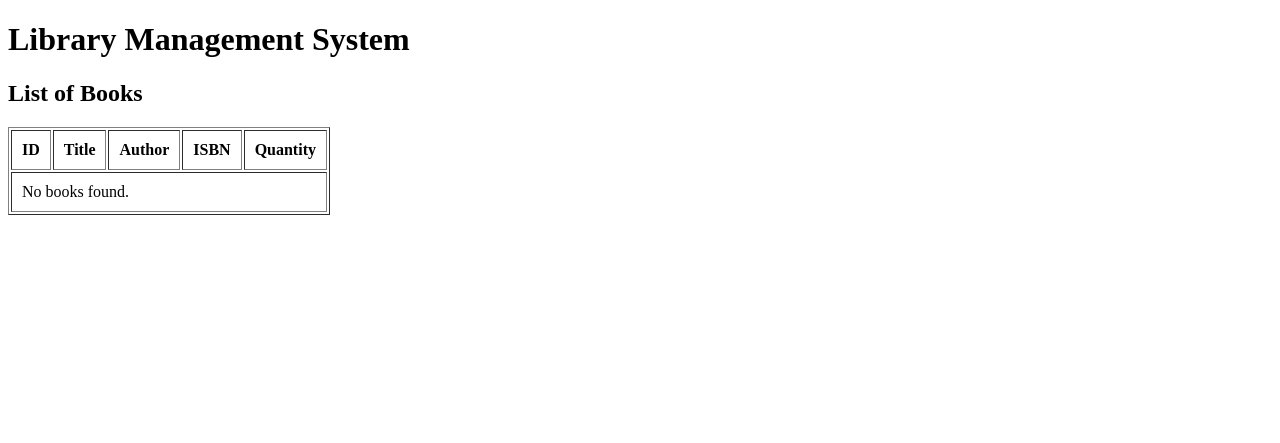
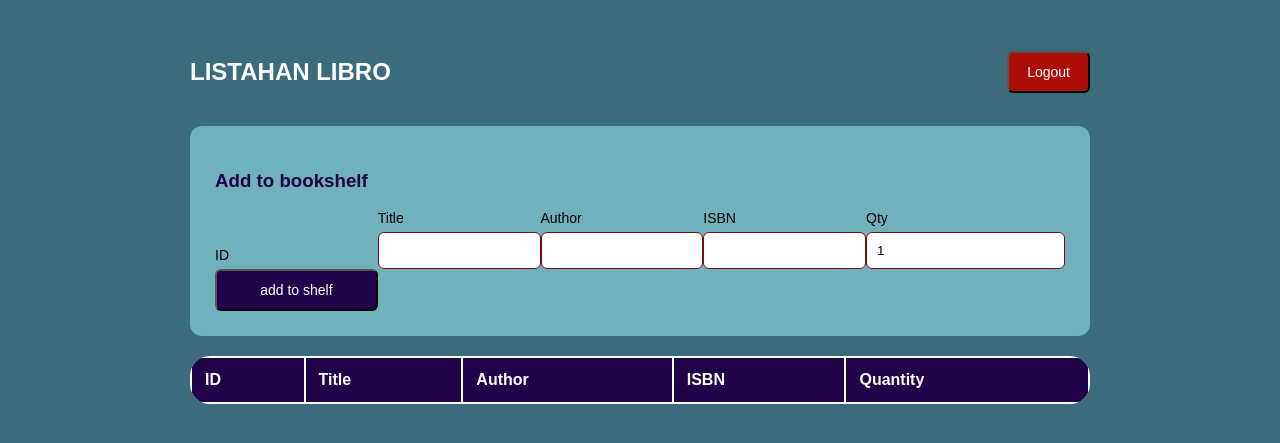
Before and after one commit to jelle-dev-oss/sample, a Laravel app: template resources/views/books/index.blade.php in a window 1280 px wide. Shown: the top 443 px of the page. Run offline with Laravel 12, Linux system fonts and the light colour scheme; the template is opened without the code that fills it, so the values that code supplies are empty; parts of the project's set-up code (start-up, migrations or seed data) failed here and were passed over.

Commit message:
Individual output, flores output

```diff
--- a/app/Models/Borrowing.php
+++ b/app/Models/Borrowing.php
@@ -14,9 +14,9 @@ class Borrowing extends Model
         'returned_at',
     ];
 
-    public function book()
+    public function books()
     {
-        return $this->belongsTo(Book::class);
+        return $this->hasMany(Book::class);  //nganhi pud AHAHHA
     }
 
     public function memberProfile()
--- a/app/Models/MemberProfile.php
+++ b/app/Models/MemberProfile.php
@@ -15,9 +15,9 @@ class MemberProfile extends Model
 
     public function borrowings()
     {
-        return $this->hasMany(Borrowing::class);
+        return $this->hasMany(Borrowing::class); //same in here one to many relationship.
     }
-    protected $fillable = [
+    protected $fillable = [ //Listahan sa columns nga allowed ma-fill automatically.
         'user_id',
         'student_id',
         'address',
--- a/resources/views/books/index.blade.php
+++ b/resources/views/books/index.blade.php
@@ -3,14 +3,195 @@
 <html lang="en">
 <head>
     <meta charset="UTF-8">
-    <meta name="viewport" content="width=device-width, initial-scale=1.0">
-    <title>Library Books</title>
+    <title>Book List</title>
+
+    <style>
+        body {
+            font-family: sans-serif;
+            background-color: #3b6c7c;
+            padding: 30px;
+        }
+
+        .container {
+            max-width: 900px;
+            margin: 0 auto;
+        }
+
+        .header {
+            display: flex;
+            justify-content: space-between;
+            align-items: center;
+        }
+
+        h2 {
+            color: #ffffff;
+        }
+
+        .card {
+            background-color: #71b1bc;
+            padding: 25px;
+            margin-top: 20px;
+            border-radius: 12px;
+        }
+
+        .form-grid {
+            display: grid;
+            grid-template-columns: repeat(4, 1fr) auto; //4 inputs ug 1 buttons
+            gap: 10px;
+            align-items: end;
+        }
+
+
+        label {
+            display: block;
+            margin-bottom: 6px;
+            color: #000000;
+            font-size: 14px;
+        }
+
+        input {
+            width: 100%;
+            padding: 10px;
+            box-sizing: border-box;
+            border: 1px solid #750e0e;
+            border-radius: 6px;
+
+        }
+
+        input:focus {
+            border-color: #200348;
+        }
+
+        .btn {
+            background-color: #200348;
+            color: white;
+            padding: 11px 18px;
+            border-radius: 6px;
+            font-size: 14px;
+        }
+
+
+        .logout-btn {
+            background-color: #ae0e08;
+        }
+
+
+        table {
+            width: 100%;
+            margin-top: 20px;
+            background-color: #ffffff;
+            border-radius: 20px;
+            overflow: hidden;
+        }
+
+        thead {
+            background-color: #200348;
+            color: white;
+        }
+
+        th, td {
+            padding: 13px;
+            text-align: left;
+        }
+
+        tbody tr {
+            border-bottom: 1px solid #eee;
+        }
+
+
+        .alert {
+            padding: 12px;
+            margin-top: 15px;
+            border-radius: 6px;
+            background-color: #e8f8ee;
+            color: #218838;
+        }
+
+        @media (max-width: 750px) {
+            .form-grid {
+                grid-template-columns: 1fr 1fr;
+            }
+
+            .header {
+                gap: 10px;
+            }
+
+            .card {
+                overflow-x: auto;
+            }
+
+            table {
+                min-width: 600px;
+            }
+        }
+    </style>
 </head>
+
 <body>
-    <h1>Library Management System</h1>
-    <h2>List of Books</h2>
 
-    <table border="1" cellpadding="10">
+<div class="container">
+
+    <div class="header">
+        <h2>LISTAHAN LIBRO</h2>
+
+        <form action="{{ route('logout') }}" method="POST">
+            @csrf
+            <button type="submit" class="btn logout-btn">
+                Logout
+            </button>
+        </form>
+    </div>
+
+    @if(session('success'))
+        <div class="alert">
+            {{ session('success') }}
+        </div>
+    @endif
+
+    <div class="card">
+
+        <h3 style="color: #200348;">Add to bookshelf</h3>
+
+        <form action="{{ route('books.store') }}" method="POST" id="bookForm">
+            @csrf
+
+            <div class="form-grid">
+
+                <div class="form-group">
+                    <label style="center">ID</label>
+                </div>
+
+                <div class="form-group">
+                    <label>Title</label>
+                    <input type="text" name="title" required>
+                </div>
+
+                <div class="form-group">
+                    <label>Author</label>
+                    <input type="text" name="author" required>
+                </div>
+
+                <div class="form-group">
+                    <label>ISBN</label>
+                    <input type="text" name="isbn" required>
+                </div>
+
+                <div class="form-group">
+                    <label>Qty</label>
+                    <input type="number" name="quantity" value="1" min="1" required>
+                </div>
+
+                <button type="submit" class="btn" id="submitBtn">
+                    add to shelf
+                </button>
+
+            </div>
+        </form>
+
+    </div>
+
+    <table>
+
         <thead>
             <tr>
                 <th>ID</th>
@@ -20,8 +201,9 @@
                 <th>Quantity</th>
             </tr>
         </thead>
+
         <tbody>
-            @forelse ($books as $book)
+            @foreach($books as $book)
             <tr>
                 <td>{{ $book->id }}</td>
                 <td>{{ $book->title }}</td>
@@ -29,12 +211,21 @@
                 <td>{{ $book->isbn }}</td>
                 <td>{{ $book->quantity }}</td>
             </tr>
-            @empty
-                <tr>
-                    <td colspan="5">No books found.</td>
-                </tr>
-            @endforelse
+            @endforeach
         </tbody>
+
     </table>
+
+</div>
+
+<script>
+    // Prevent double clicking when adding a book
+    document.getElementById('bookForm').addEventListener('submit', function() {
+        const btn = document.getElementById('submitBtn');
+        btn.disabled = true;
+        btn.innerText = 'Saving...';
+    });
+</script>
+
 </body>
 </html>
--- a/routes/web.php
+++ b/routes/web.php
@@ -1,13 +1,27 @@
+<?php
+use Illuminate\Support\Facades\Route;
+use App\Http\Controllers\MemberController;
+use App\Http\Controllers\AuthController;
+use App\Http\Controllers\BookController;
 
-<?php
 
-use Illuminate\Support\Facades\Route;
-use App\Http\Controllers\BookController;
-use App\Http\Controllers\MemberController;
+Route::middleware('guest')->group(function () {
+    Route::get('/login', [AuthController::class, 'showLogin'])->name('login');
+    Route::post('/login', [AuthController::class, 'login']);
+});
+
+
+Route::middleware('auth')->group(function () {
+    Route::get('/dashboard', function () {
+        return view('dashboard');
+    })->name('dashboard');
+
+    Route::get('/books', [BookController::class, 'index'])->name('books.index');
+    Route::post('/books', [BookController::class, 'store'])->name('books.store');
+
+    Route::post('/logout', [AuthController::class, 'logout'])->name('logout');
+});
 
 Route::get('/', function () {
-    return view('welcome');
+    return auth()->check() ? redirect()->route('dashboard') : redirect()->route('login');
 });
-
-Route::get('/members', [MemberController::class, 'index']);
-Route::get('/books', [BookController::class, 'index']);
```
Also changed, not shown: app/Http/Controllers/AuthController.php (added, +54 -0 lines), app/Http/Controllers/BookController.php (+20 -4 lines), app/Models/Book.php (+13 -5 lines), database/factories/BookFactory.php (+6 -6 lines), database/seeders/BookSeeder.php (+3 -44 lines), resources/views/auth/login.blade.php (added, +171 -0 lines), resources/views/dashboard.blade.php (added, +77 -0 lines), database/migrations/2026_10_02_122019_create_books_table.php, database/migrations/2026_10_31_115522_create_borrowings_table.php, database/migrations/2026_11_01_104621_add_details_to_books_table.php (deleted). Lines whose indentation alone changed are shown as unchanged.
